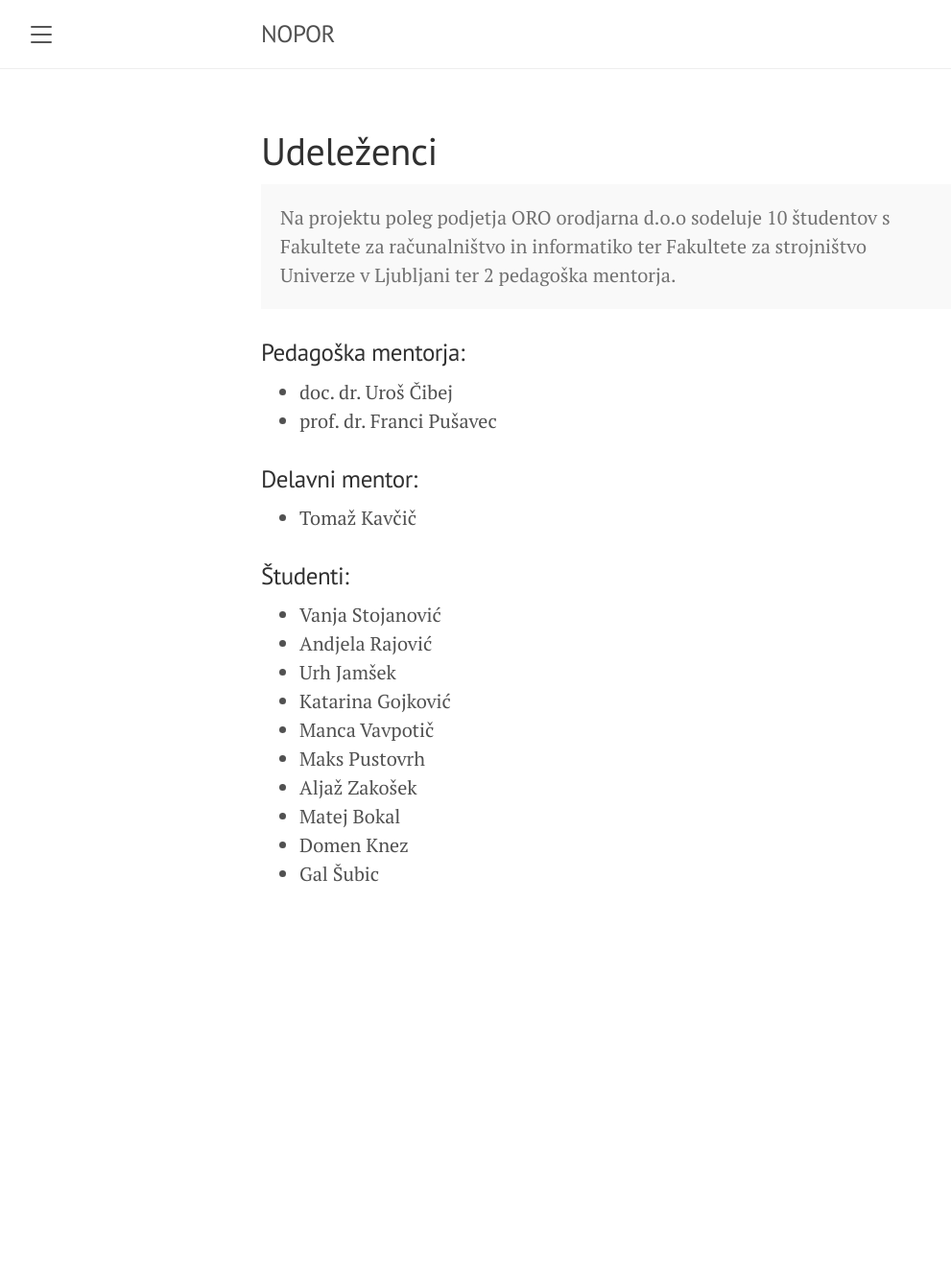
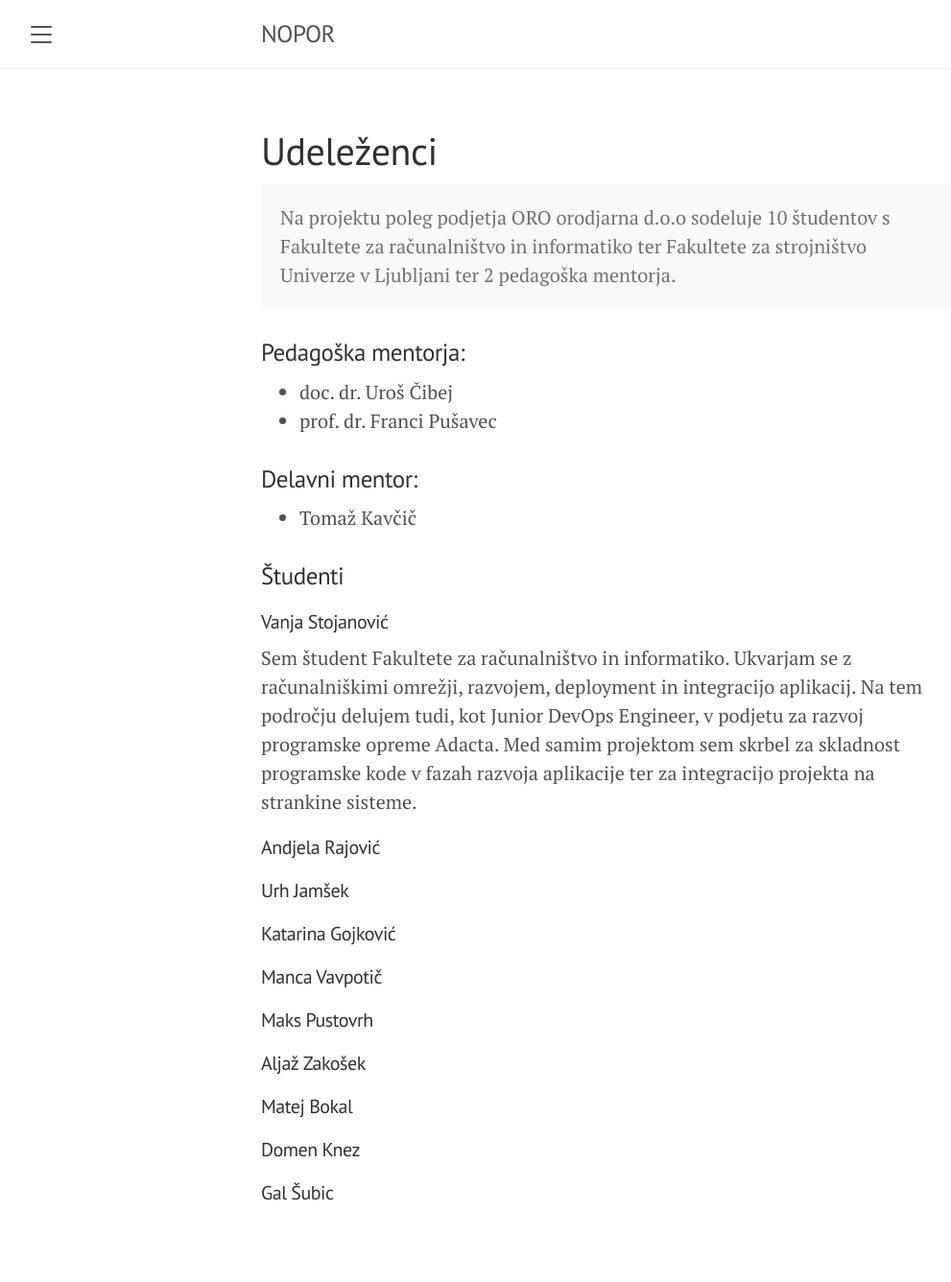
Before and after one commit to Projekt-NOPOR/spletna-stran, a Jekyll site: the page built from Udelezenci.md, in a window 1280 px wide. Shown: the whole page at 96% size, without its empty margins (8-999 px from the left). Built offline with Jekyll 4.4.1, drawn with Linux system fonts in a browser that asks for light colours; before the commit the page ends 1006 px from its top, so only the background shows below that.

Commit message:
Added desciptions

```diff
--- a/Udelezenci.md
+++ b/Udelezenci.md
@@ -15,15 +15,26 @@ title: Udeleženci
 ### Delavni mentor:
 * Tomaž Kavčič
 
-### Študenti:
+### Študenti
 
-* Vanja Stojanović
-* Andjela Rajović
-* Urh Jamšek
-* Katarina Gojković
-* Manca Vavpotič
-* Maks Pustovrh
-* Aljaž Zakošek
-* Matej Bokal
-* Domen Knez
-* Gal Šubic
+#### Vanja Stojanović
+
+Sem študent Fakultete za računalništvo in informatiko. Ukvarjam se z računalniškimi omrežji, razvojem, deployment in integracijo aplikacij. Na tem področju delujem tudi, kot Junior DevOps Engineer, v podjetu za razvoj programske opreme Adacta. Med samim projektom sem skrbel za skladnost programske kode v fazah razvoja aplikacije ter za integracijo projekta na strankine sisteme.
+
+#### Andjela Rajović
+
+#### Urh Jamšek
+
+#### Katarina Gojković
+
+#### Manca Vavpotič
+
+#### Maks Pustovrh
+
+#### Aljaž Zakošek
+
+#### Matej Bokal
+
+#### Domen Knez
+
+#### Gal Šubic
```
